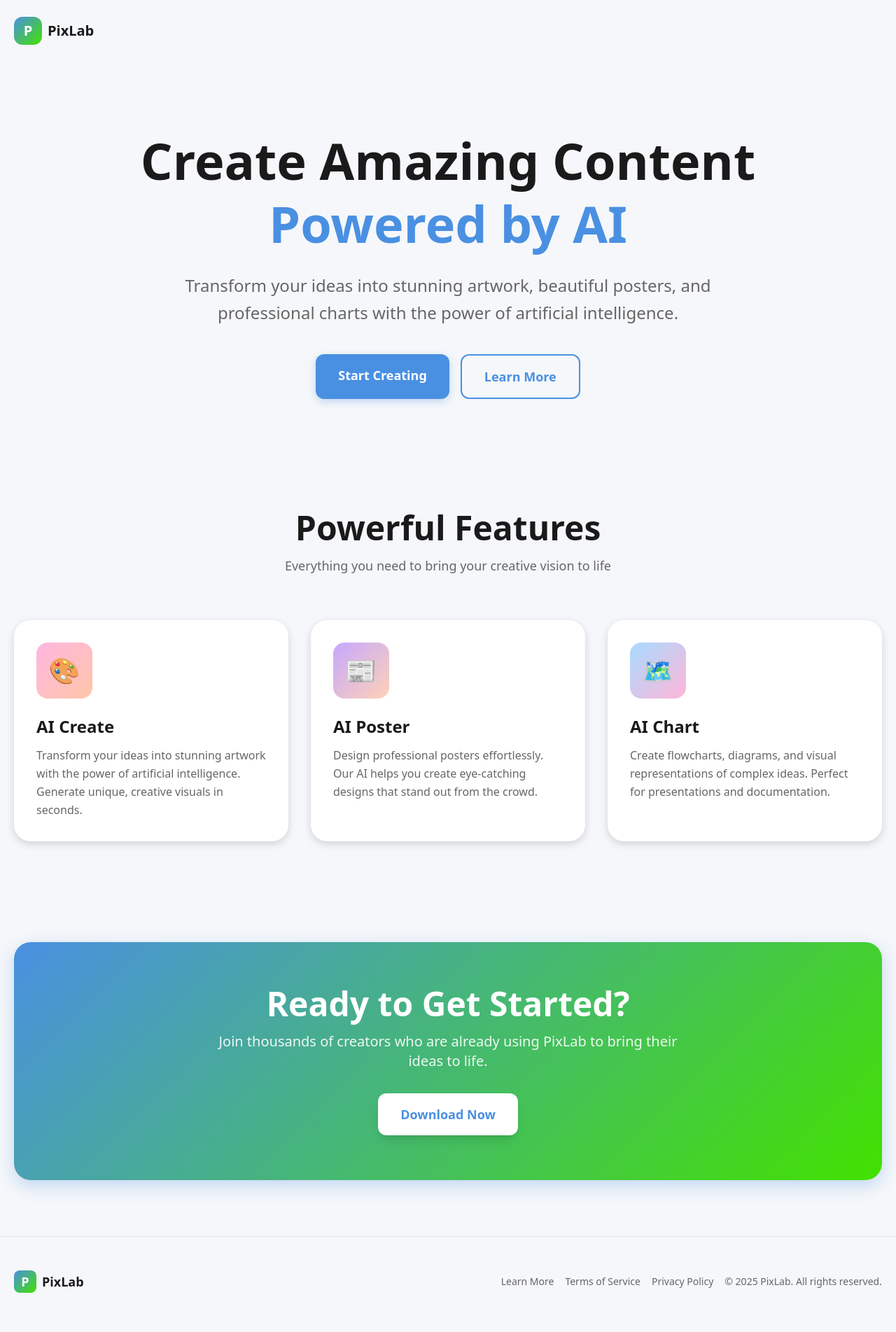
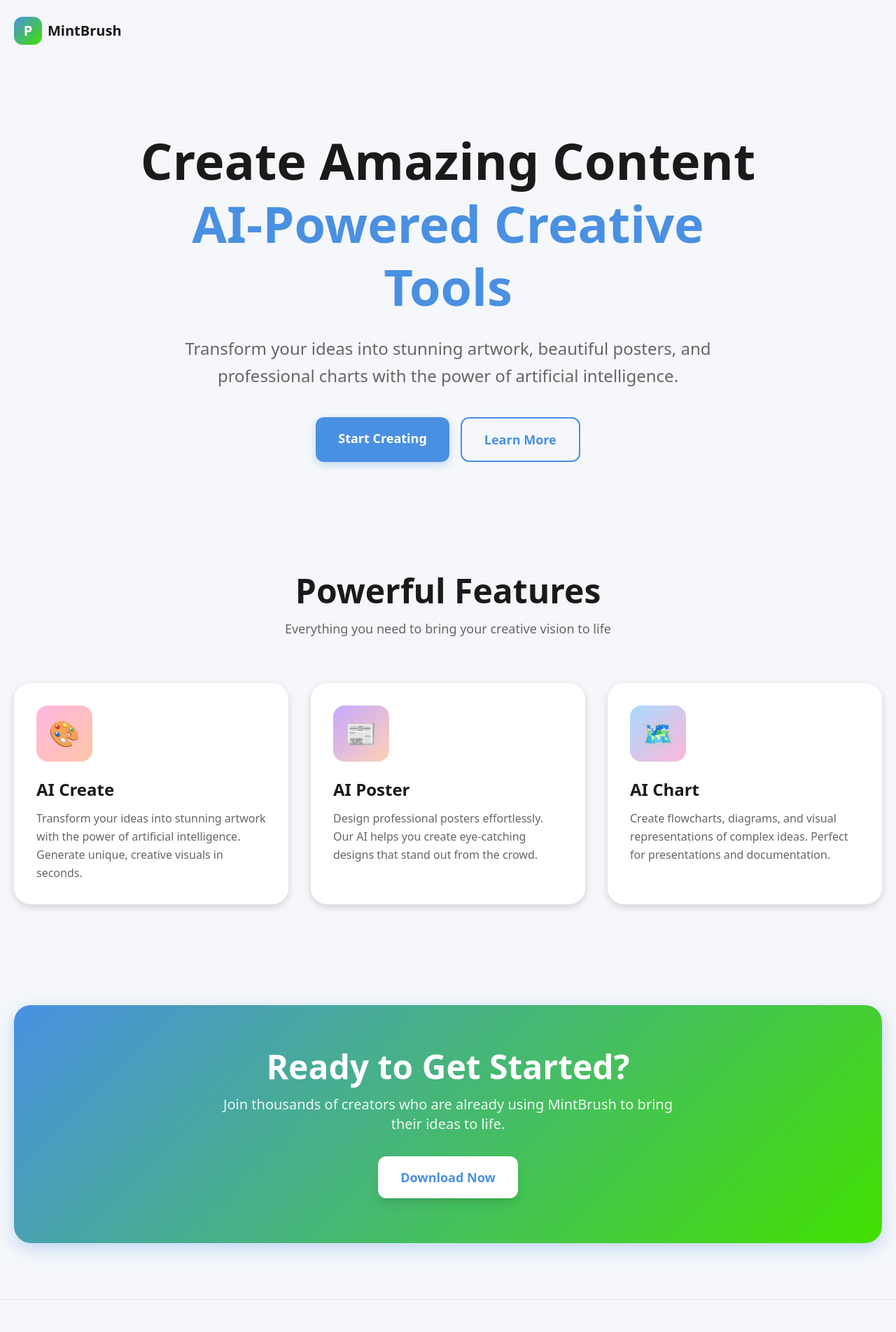
Before and after one commit to echohuiecho/pix-mint-web, a Next.js app: page / in a window 1280 px wide. Shown: the top 1903 px of the page at 70% size. Built offline with nearby package versions, Linux system fonts and the light colour scheme.

Commit message:
App name update

```diff
--- a/app/layout.tsx
+++ b/app/layout.tsx
@@ -13,7 +13,7 @@ const geistMono = Geist_Mono({
 });
 
 export const metadata: Metadata = {
-  title: "Pix Mint - AI-Powered Creative Tools",
+  title: "MintBrush - AI-Powered Creative Tools",
   description: "Create amazing artwork, posters, and charts with AI",
 };
 
--- a/app/page.tsx
+++ b/app/page.tsx
@@ -46,7 +46,7 @@ export default function Home() {
               className="text-xl font-bold"
               style={{ color: 'var(--text-primary)' }}
             >
-              PixLab
+              MintBrush
             </span>
           </div>
         </div>
@@ -61,7 +61,7 @@ export default function Home() {
           >
             Create Amazing Content
             <br />
-            <span style={{ color: 'var(--primary)' }}>Powered by AI</span>
+            <span style={{ color: 'var(--primary)' }}>AI-Powered Creative Tools</span>
           </h1>
           <p
             className="text-xl md:text-2xl mb-10 leading-relaxed"
@@ -170,10 +170,10 @@ export default function Home() {
           <p
             className="text-xl mb-8 text-white/90 max-w-2xl mx-auto"
           >
-            Join thousands of creators who are already using PixLab to bring their ideas to life.
+            Join thousands of creators who are already using MintBrush to bring their ideas to life.
           </p>
           <a
-            href="https://apps.apple.com/app/pix-lab"
+            href="https://apps.apple.com/app/mint-brush"
             target="_blank"
             rel="noopener noreferrer"
             className="px-8 py-4 rounded-xl font-semibold text-lg transition-all hover:opacity-90 shadow-lg inline-block"
@@ -204,7 +204,7 @@ export default function Home() {
               className="text-lg font-semibold"
               style={{ color: 'var(--text-primary)' }}
             >
-              PixLab
+              MintBrush
             </span>
           </div>
           <div className="flex flex-col md:flex-row items-center gap-4">
@@ -235,7 +235,7 @@ export default function Home() {
               className="text-sm"
               style={{ color: 'var(--text-secondary)' }}
             >
-              © 2025 PixLab. All rights reserved.
+              © 2025 Noseborg. All rights reserved.
             </p>
           </div>
         </div>
```
